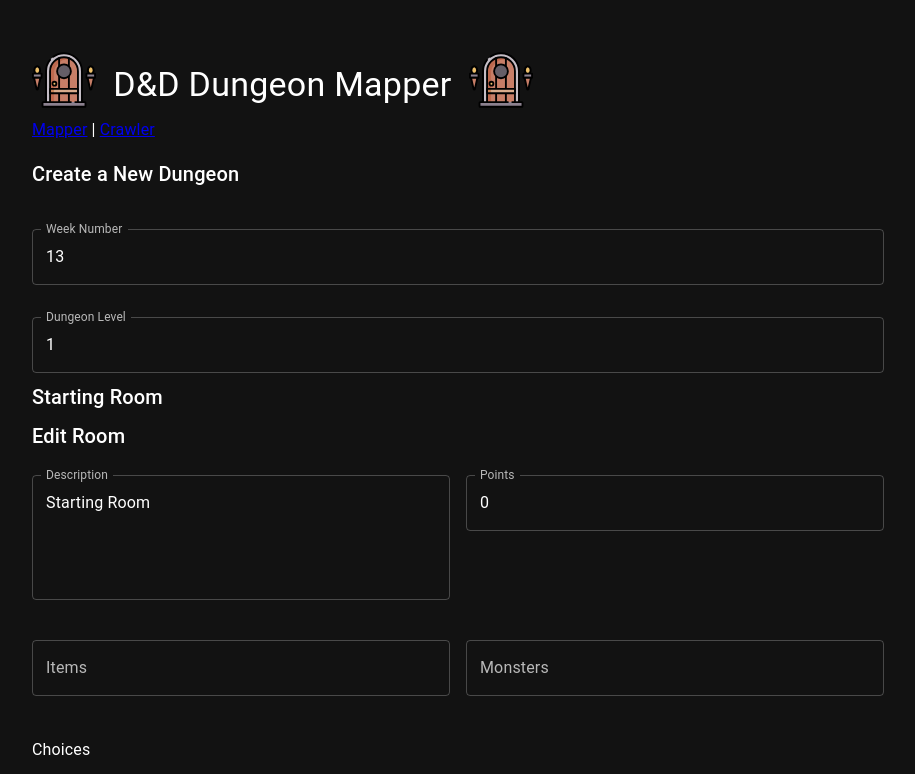
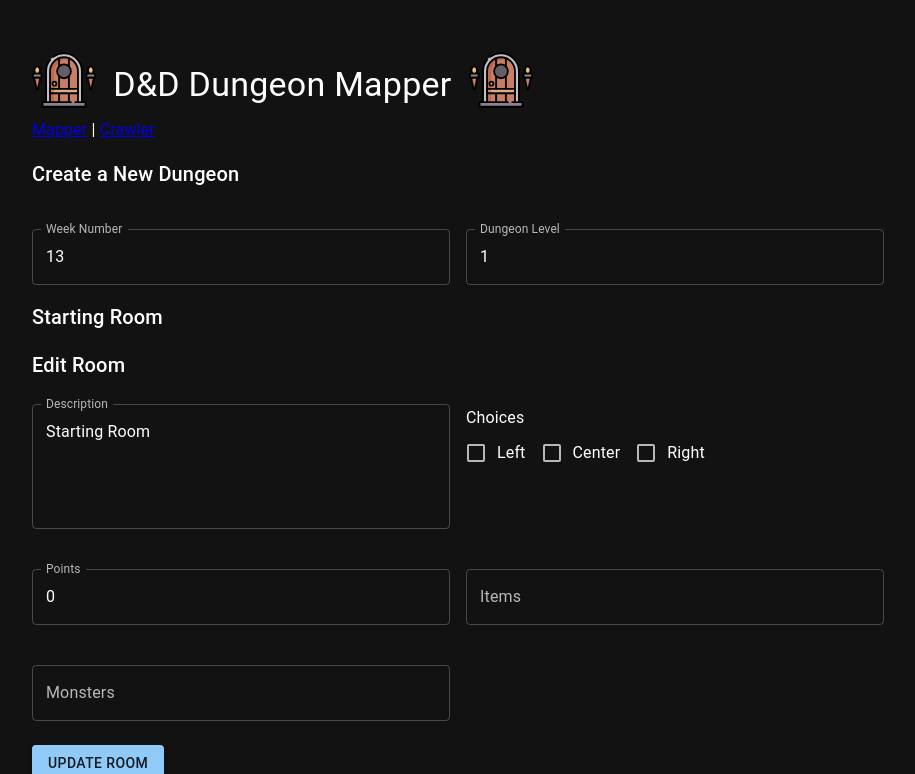
Before and after one commit to brombomb/dnd-dm, a React (Vite) app in the folder client/: page /mapper in a window 1280 px wide. Shown: the top 774 px of the page, without its empty margins (182-1097 px from the left). Built offline with nearby package versions, Linux system fonts and the light colour scheme.

Commit message:
Cleaner UI

```diff
--- a/client/src/components/DungeonForm.tsx
+++ b/client/src/components/DungeonForm.tsx
@@ -8,6 +8,7 @@
   FormControl,
   SelectChangeEvent,
 } from '@mui/material';
+import Grid from '@mui/material/Grid2';
 import { Dungeon, Room } from '../types';
 import { getWeek } from 'date-fns';
 import RoomForm from './RoomForm';
@@ -56,9 +57,12 @@
       <Typography variant="h6" gutterBottom>
         Create a New Dungeon
       </Typography>
-      <FormControl fullWidth margin="normal">
+
+      <Grid container spacing={2}>
+        <Grid size={{ xs:12, sm:6}}>
+      <FormControl margin="normal" fullWidth>
         <TextField
-          fullWidth
+        fullWidth
           margin="normal"
           id="weekNumber"
           name="weekNumber"
@@ -71,8 +75,11 @@
           }}
         />
       </FormControl>
+        </Grid>
+        <Grid size={{ xs:12, sm:6}}>
+      <FormControl margin="normal" fullWidth>
       <TextField
-        fullWidth
+      fullWidth
         margin="normal"
         id="name"
         name="name"
@@ -80,7 +87,9 @@
         value={dungeon.level}
         onChange={handleChange}
       />
-
+      </FormControl>
+      </Grid>
+</Grid>
       <Typography variant="h6" gutterBottom>
         Starting Room
       </Typography>
--- a/client/src/components/RoomForm.tsx
+++ b/client/src/components/RoomForm.tsx
@@ -11,6 +11,7 @@
   Checkbox,
 } from '@mui/material';
 import Grid from '@mui/material/Grid2';
+import { styled } from '@mui/material/styles';
 
 import { ChoiceOption, Room } from '../types';
 
@@ -18,6 +19,10 @@
   onSubmit: (room: Room) => void;
   initialRoom?: Room;
 }
+
+const StyledFormGroup = styled(FormGroup)({
+  flexDirection: 'row', // Make checkboxes horizontal
+});
 
 const RoomForm: React.FC<RoomFormProps> = ({ onSubmit, initialRoom }) => {
   const [room, setRoom] = useState<Room>(initialRoom || {
@@ -73,12 +78,12 @@
   };
 
   return (
-      <>
+    <Box component="form" onSubmit={handleSubmit} sx={{ mt: 2 }}>
       <Typography variant="h6" gutterBottom>
         {initialRoom ? 'Edit Room' : 'Add Room'}
       </Typography>
       <Grid container spacing={2}>
-        <Grid size={{xs: 12, sm: 6}}>
+        <Grid size={{ xs:12, sm:6}}>
           <FormControl fullWidth margin="normal">
             <TextField
               fullWidth
@@ -92,47 +97,10 @@
             />
           </FormControl>
         </Grid>
-        <Grid size={{xs: 12, sm: 6}}>
-          <FormControl fullWidth margin="normal">
-            <TextField
-              fullWidth
-              id="points"
-              name="points"
-              label="Points"
-              value={room.points}
-              onChange={handleChange}
-              type="number"
-            />
-          </FormControl>
-        </Grid>
-        <Grid size={{xs: 12, sm: 6}}>
-          <FormControl fullWidth margin="normal">
-            <TextField
-              fullWidth
-              id="items"
-              name="items"
-              label="Items"
-              value={room.items}
-              onChange={handleChange}
-            />
-          </FormControl>
-        </Grid>
-        <Grid size={{xs: 12, sm: 6}}>
-          <FormControl fullWidth margin="normal">
-            <TextField
-              fullWidth
-              id="monsters"
-              name="monsters"
-              label="Monsters"
-              value={room.monsters}
-              onChange={handleChange}
-            />
-          </FormControl>
-        </Grid>
-        <Grid size={{ xs: 12 }}>
+        <Grid size={{ xs:12, sm:6 }}>
           <FormControl component="fieldset" fullWidth margin="normal">
             <Typography variant="subtitle1">Choices</Typography>
-            <FormGroup>
+            <StyledFormGroup>
               <FormControlLabel
                 control={
                   <Checkbox
@@ -163,14 +131,51 @@
                 }
                 label="Right"
               />
-            </FormGroup>
+            </StyledFormGroup>
+          </FormControl>
+        </Grid>
+        <Grid size={{ xs:12, sm:6}}>
+          <FormControl fullWidth margin="normal">
+            <TextField
+              fullWidth
+              id="points"
+              name="points"
+              label="Points"
+              value={room.points}
+              onChange={handleChange}
+              type="number"
+            />
+          </FormControl>
+        </Grid>
+        <Grid size={{ xs:12, sm:6}}>
+          <FormControl fullWidth margin="normal">
+            <TextField
+              fullWidth
+              id="items"
+              name="items"
+              label="Items"
+              value={room.items}
+              onChange={handleChange}
+            />
+          </FormControl>
+        </Grid>
+        <Grid size={{ xs:12, sm:6}}>
+          <FormControl fullWidth margin="normal">
+            <TextField
+              fullWidth
+              id="monsters"
+              name="monsters"
+              label="Monsters"
+              value={room.monsters}
+              onChange={handleChange}
+            />
           </FormControl>
         </Grid>
       </Grid>
       <Button type="submit" variant="contained" color="primary" sx={{ mt: 2 }}>
         {initialRoom ? 'Update Room' : 'Add Room'}
       </Button>
-    </>
+    </Box>
   );
 };
 
```
